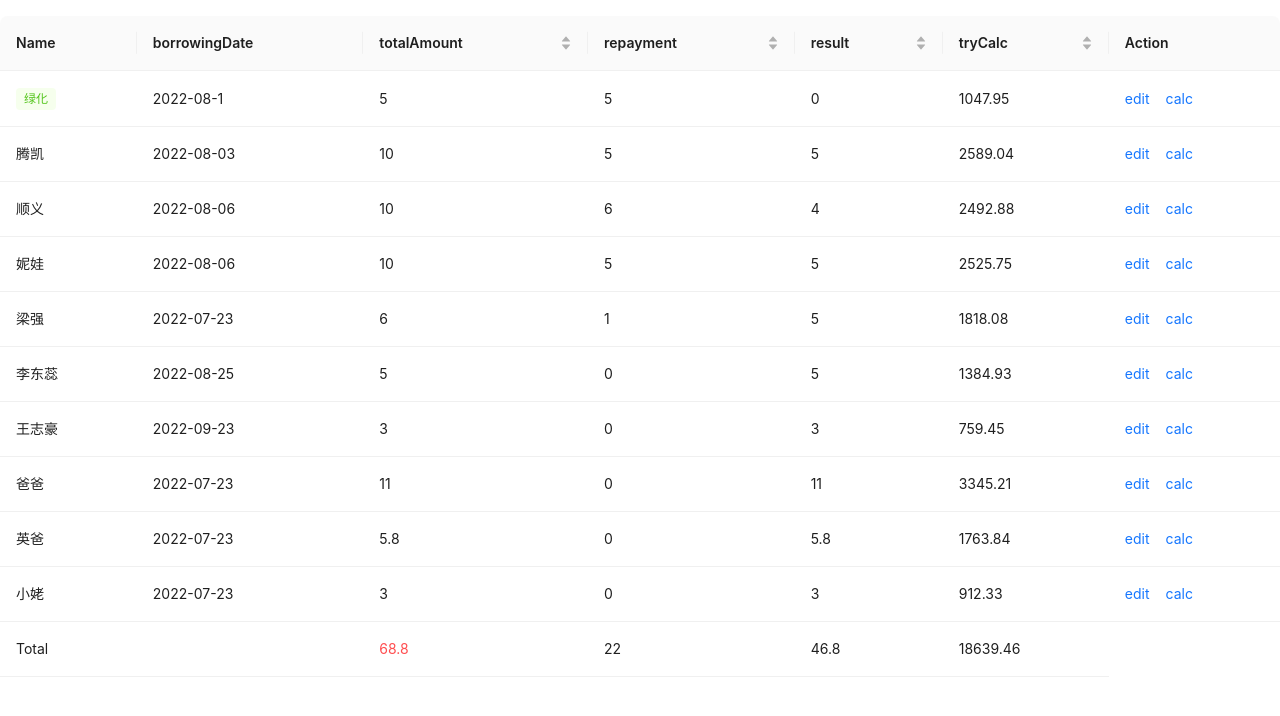
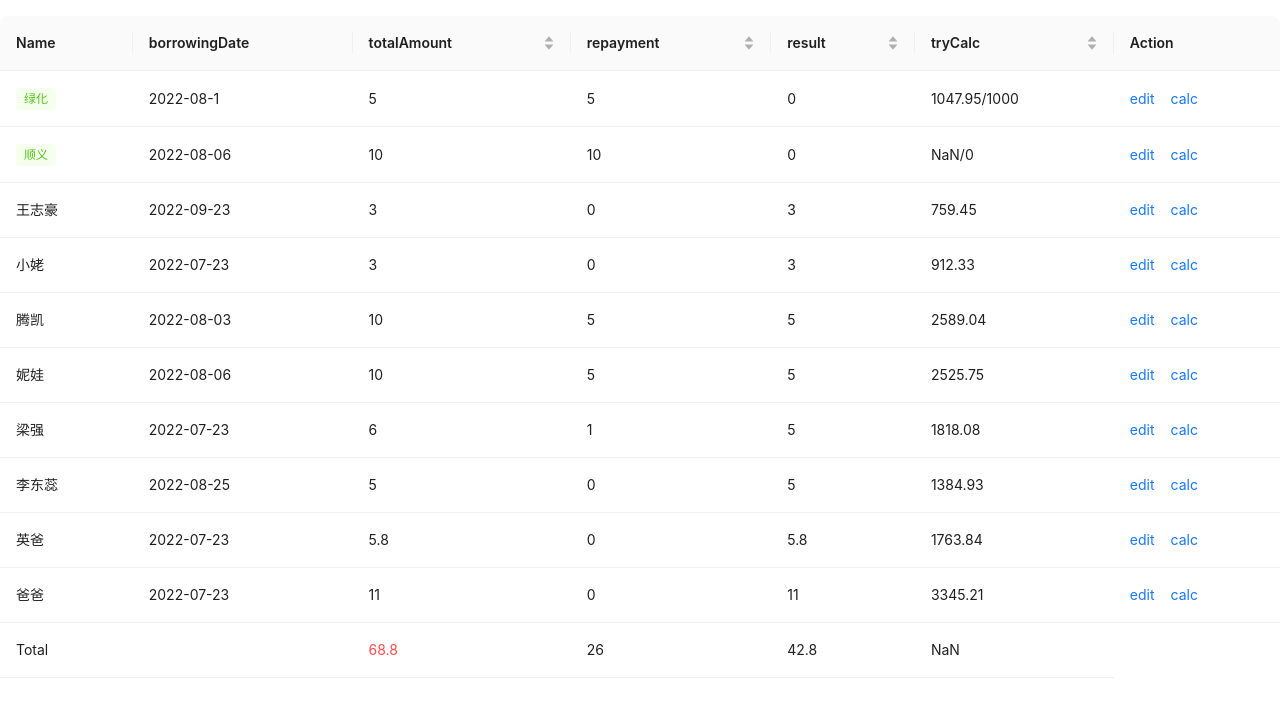
Before and after one commit to hlzpy/debt, a React (Create React App) app: page / in a window 1280 px wide. Shown: the top 716 px of the page. Built offline with nearby package versions, Linux system fonts and the light colour scheme.

Commit message:
增加结清后实付利息

```diff
--- a/public/data.json
+++ b/public/data.json
@@ -6,6 +6,7 @@
         "repayment": [{ "date": "2023-1-1", "amount": 5 }],
         "note": null,
         "id": 1,
+        "realInterest": 1000,
         "rate": 5
     },
     {
@@ -15,6 +16,7 @@
         "repayment": [{ "date": "2023-5-1", "amount": 5 }],
         "note": null,
         "id": 2,
+        "realInterest": 0,
         "rate": 3
     },
     {
@@ -23,11 +25,13 @@
         "borrowingDate": "2022-08-06",
         "repayment": [
             { "date": "2023-04-06", "amount": 3 },
-            { "date": "2023-5-15", "amount": 2 },
-            { "date": "2023-6-18", "amount": 1 }
+            { "date": "2023-05-15", "amount": 2 },
+            { "date": "2023-06-18", "amount": 1 },
+            { "date": "2023-07-31", "amount": 4 }
         ],
         "note": null,
         "id": 3,
+        "realInterest": 0,
         "rate": 3
     },
     {
@@ -40,6 +44,7 @@
         ],
         "note": null,
         "id": 4,
+        "realInterest": 0,
         "rate": 3
     },
     {
@@ -49,6 +54,7 @@
         "repayment": [{ "date": "2023-7-20", "amount": 1 }],
         "note": null,
         "id": 5,
+        "realInterest": 0,
         "rate": 3
     },
     {
@@ -58,6 +64,7 @@
         "repayment": [],
         "note": null,
         "id": 6,
+        "realInterest": 0,
         "rate": 3
     },
     {
@@ -67,6 +74,7 @@
         "repayment": [],
         "note": null,
         "id": 7,
+        "realInterest": 0,
         "rate": 3
     },
     {
@@ -76,6 +84,7 @@
         "repayment": [],
         "note": null,
         "id": 8,
+        "realInterest": 0,
         "rate": 3
     },
     {
@@ -85,6 +94,7 @@
         "repayment": [],
         "note": null,
         "id": 9,
+        "realInterest": 0,
         "rate": 3
     },
     {
@@ -94,6 +104,7 @@
         "repayment": [],
         "note": null,
         "id": 10,
+        "realInterest": 0,
         "rate": 3
     }
 ]
--- a/src/components/DebtList/index.tsx
+++ b/src/components/DebtList/index.tsx
@@ -18,6 +18,7 @@ export interface DataType {
     node: string;
     id: number;
     rate: number;
+    realInterest?: number;
 }
 
 const DebtList: React.FC = () => {
@@ -84,8 +85,12 @@ const DebtList: React.FC = () => {
             key: 'tryCalc',
             dataIndex: 'tryCalc',
             render: (_, record) => {
+                const isReturnDone =
+                record.totalAmount -
+                    record.repayment.reduce((pre, cur) => pre + +cur.amount, 0) <=
+                0;
                 const { rate } = record;
-                return calcTry(rate, record, dayjs().format());
+                return `${calcTry(rate, record, dayjs().format())}${isReturnDone ? '/' + record.realInterest : ''}`;
             },
             sorter: (a, b) => {
                 const resultA = calcTry(a.rate, a, dayjs().format());
@@ -116,7 +121,13 @@ const DebtList: React.FC = () => {
         axios
             .get('/data.json')
             .then((response) => {
-                setDebts(response?.data);
+                setDebts(response?.data.sort((a: DataType, b: DataType) => {
+                    const resultA =
+                        a.totalAmount - +a.repayment.reduce((pre, cur) => pre + +cur.amount, 0);
+                    const resultB =
+                        b.totalAmount - +b.repayment.reduce((pre, cur) => pre + +cur.amount, 0);
+                    return resultA - resultB;
+                }))
             })
             .catch((error) => {
                 // 在这里处理错误
```
